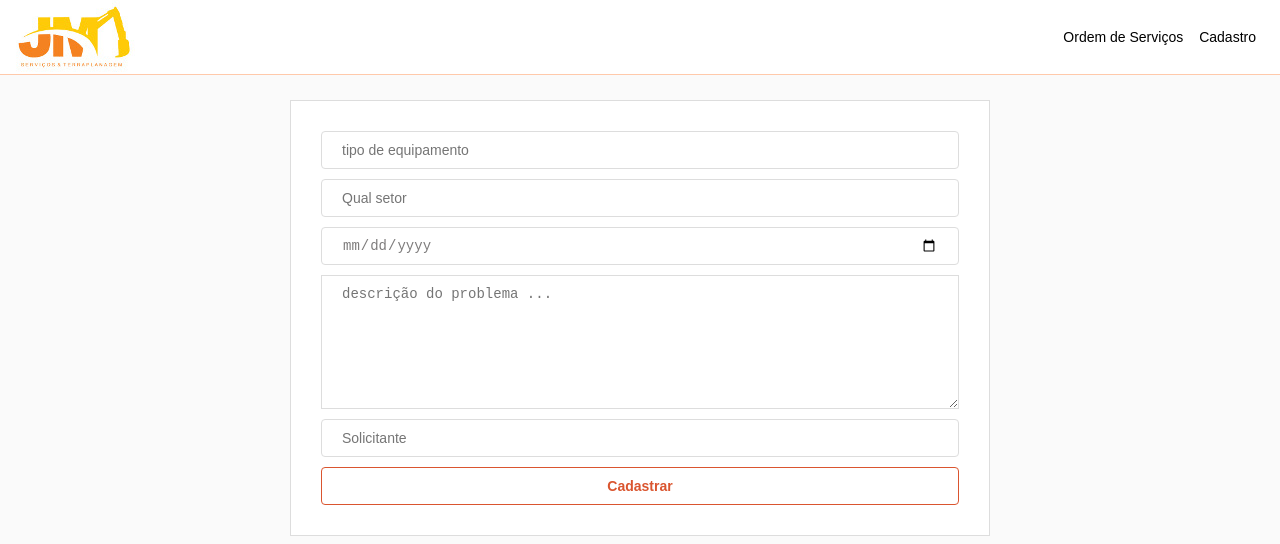
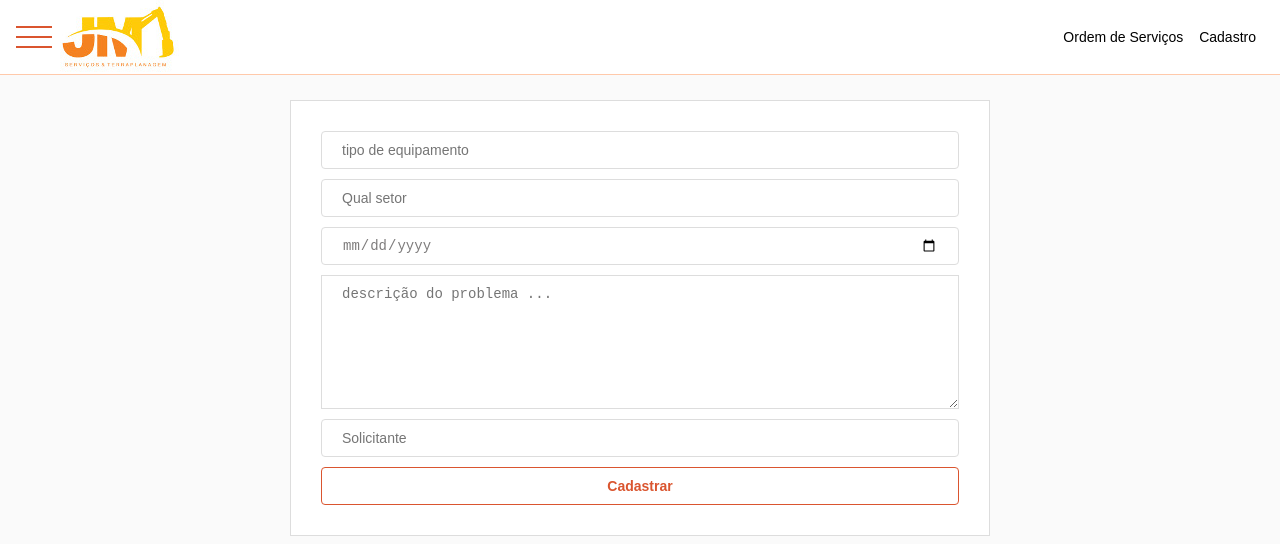
Before and after one commit to gissandrogama/jmfront, a React (Create React App) app: page /new in a window 1280 px wide. Shown: the top 544 px of the page. Built offline with nearby package versions, Linux system fonts and the light colour scheme.

Commit message:
configuração de butão

```diff
--- a/src/components/Header.js
+++ b/src/components/Header.js
@@ -1,5 +1,7 @@
 import React from 'react'
 import { Link } from 'react-router-dom'
+
+import DrawerToggleButton from './SideDrawer/DrawerToggleButton'
 
 import './Header2.css'
 import logo from '../assets/logoapp.jpg'
@@ -8,7 +10,9 @@
   return (
     <header className="menu">
       <nav className="menu_navigation">
-        <div></div>
+        <div>
+          <DrawerToggleButton />
+        </div>
         <div className="menu_logo"><img src={logo} alt="logo JM Serviços" /></div>
         <div className="spacer" />
         <div className="menu_navigation_items">
--- a/src/components/Header2.css
+++ b/src/components/Header2.css
@@ -17,6 +17,10 @@
 
 .spacer {
     flex: 1;
+}
+
+.menu_logo {
+    margin-left: 0.5rem;
 }
 
 .menu_logo img {
--- /dev/null
+++ b/src/components/SideDrawer/DrawerToggleButton.css
@@ -0,0 +1,22 @@
+.toggle-button {
+    display: flex;
+    flex-direction: column;
+    justify-content: space-around;
+    height: 30px;
+    width: 36px;
+    background: transparent;
+    border:  none;
+    cursor: pointer;
+    padding: 0;
+    box-sizing: border-box;
+}
+
+.toggle-button:focus {
+    outline: none;
+}
+
+.toggle-button_line {
+    width: 36px;
+    height: 2px;
+    background: #da552f;
+}
--- a/src/components/SideDrawer/DrawerToggleButton.js
+++ b/src/components/SideDrawer/DrawerToggleButton.js
@@ -0,0 +1,13 @@
+import React from 'react'
+
+import './DrawerToggleButton.css'
+
+const drawerToggleButton = props => (
+    <button className="toggle-button">
+        <div className="toggle-button_line"></div>
+        <div className="toggle-button_line"></div>
+        <div className="toggle-button_line"></div>
+    </button>
+)
+
+export default drawerToggleButton
```
